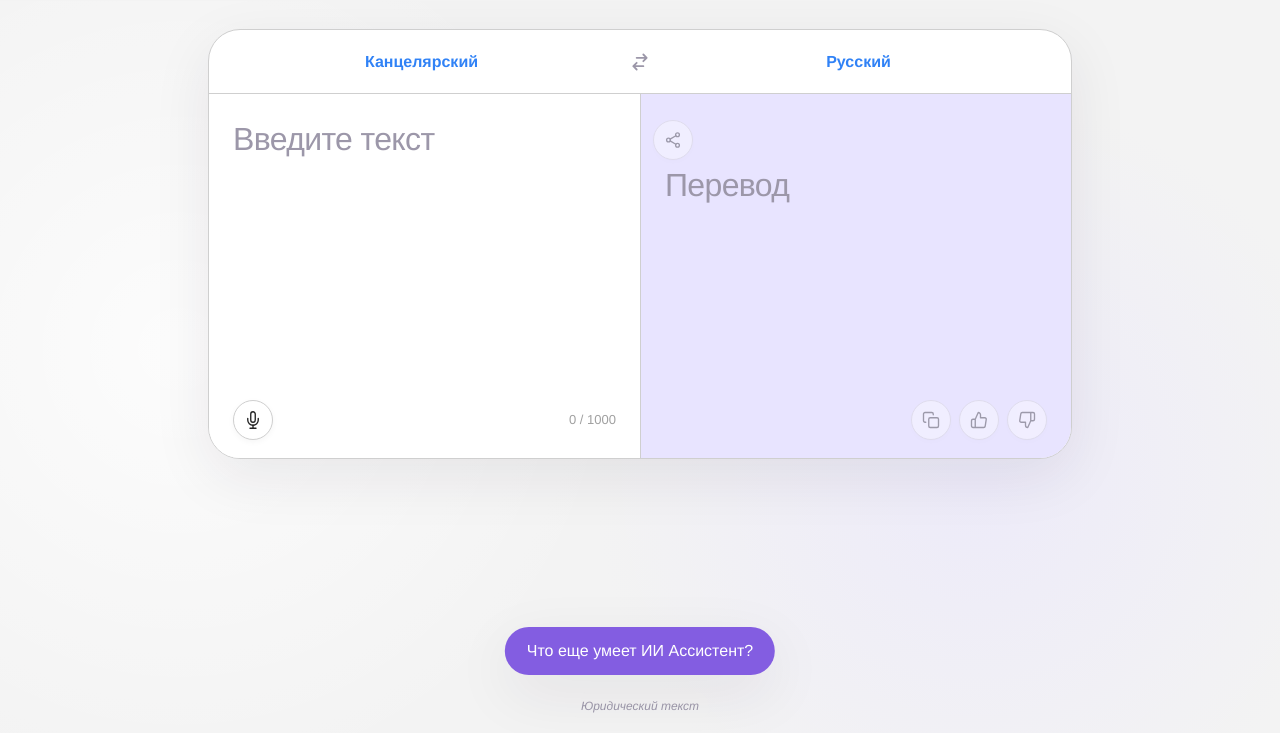
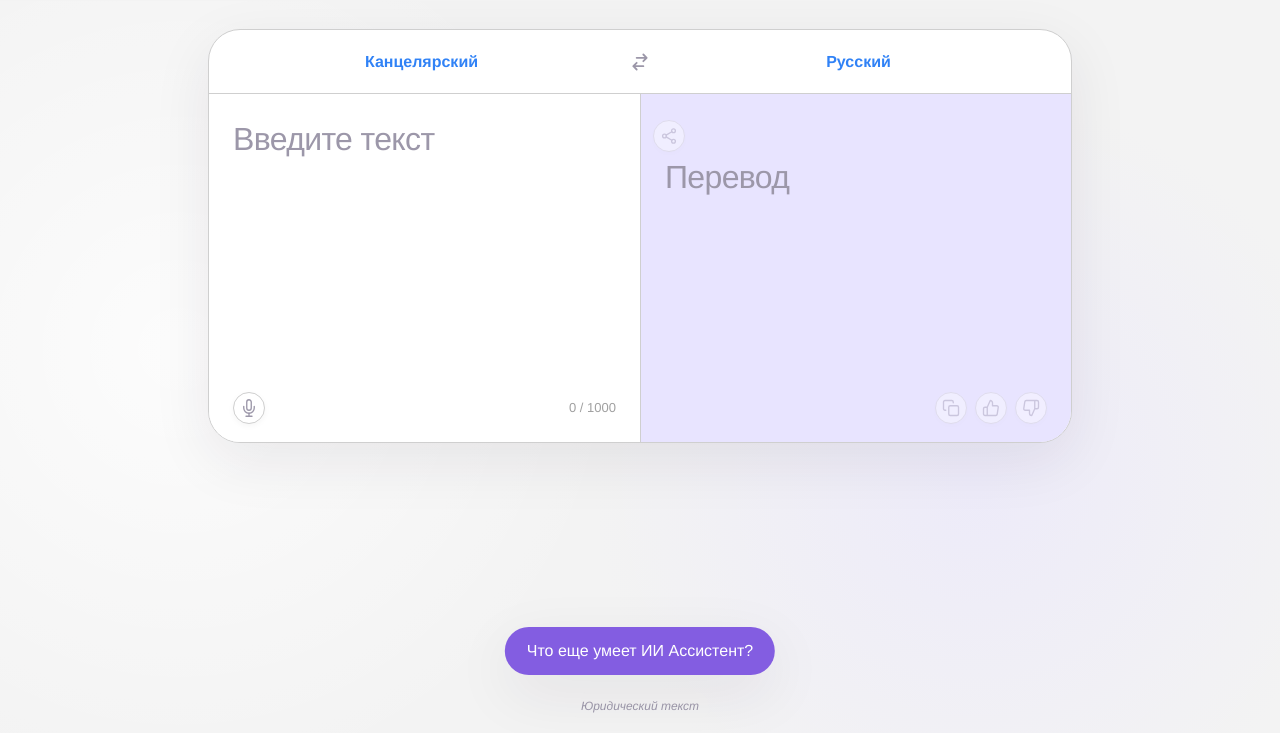
Before and after one commit to romargera/boonts_com, a website: page public/pru_translator/index.html in a window 1280 px wide. Shown: the part 67-800 px from the top of the page. Drawn offline with Linux system fonts and the light colour scheme.

Commit message:
unify all icon buttons size to 32px and color to var(--muted) matching clear button

```diff
--- a/public/pru_translator/index.html
+++ b/public/pru_translator/index.html
@@ -34,19 +34,17 @@
     .result{width:100%;min-height:220px;flex:1;border:0;padding:0 18px;margin:0;background:transparent;font-size:21px;line-height:1.35;letter-spacing:-.01em;font-family:var(--body);font-weight:400;white-space:pre-wrap;overflow-wrap:anywhere;color:var(--fg)}
     .result.empty{color:var(--muted)}
 
-    .clear-btn{float:right;margin:0 18px 6px 12px;width:32px;height:32px;min-height:32px;border-radius:var(--pill);border:1px solid var(--border);background:var(--surface);color:var(--muted);display:inline-grid;place-items:center;padding:0;transition:all .18s ease;box-shadow:0 2px 6px oklch(0 0 0 / .04)}
+    .clear-btn,.mic-btn,.action-btn{width:32px;height:32px;min-height:32px;border-radius:var(--pill);border:1px solid var(--border);background:var(--surface);color:var(--muted);display:inline-grid;place-items:center;padding:0;transition:all .18s ease;box-shadow:0 2px 6px oklch(0 0 0 / .04)}
+    .clear-btn{float:right;margin:0 18px 6px 12px}
     .clear-btn[hidden]{display:none!important}
-    .clear-btn:hover{background:var(--bg);border-color:var(--accent);color:var(--fg);transform:scale(1.06)}
+    .share-top-btn{float:right;margin:0 18px 6px 12px}
+    .clear-btn:hover,.mic-btn:hover:not(.recording),.action-btn:hover:not(:disabled){background:var(--bg);border-color:var(--accent);color:var(--fg);transform:scale(1.06)}
 
-    .mic-btn{width:40px;height:40px;min-height:40px;border-radius:var(--pill);border:1px solid var(--border);background:var(--surface);color:var(--fg);display:inline-grid;place-items:center;padding:0;transition:all .18s ease;box-shadow:0 2px 6px oklch(0 0 0 / .04)}
-    .mic-btn:hover{background:var(--bg);border-color:var(--accent);color:var(--accent);transform:scale(1.06)}
     .mic-btn.recording{background:oklch(0.55 0.22 25);color:#fff;border-color:oklch(0.55 0.22 25);animation:micPulse 1.2s infinite ease-in-out}
     @keyframes micPulse{0%{box-shadow:0 0 0 0 oklch(0.55 0.22 25 / .6)}70%{box-shadow:0 0 0 10px oklch(0.55 0.22 25 / 0)}100%{box-shadow:0 0 0 0 oklch(0.55 0.22 25 / 0)}}
 
     /* Result Actions (Bottom-Right Corner Row) */
     .result-actions{display:flex;align-items:center;gap:8px}
-    .action-btn{width:40px;height:40px;min-height:40px;border-radius:var(--pill);border:1px solid var(--border);background:var(--surface);color:var(--fg);display:inline-grid;place-items:center;padding:0;transition:all .18s ease;box-shadow:0 2px 6px oklch(0 0 0 / .04)}
-    .action-btn:hover:not(:disabled){background:var(--bg);border-color:var(--accent);color:var(--accent);transform:scale(1.06)}
     .action-btn:disabled{opacity:.38;cursor:not-allowed}
     .action-btn.active-like{background:oklch(0.6 0.18 145);color:#fff;border-color:oklch(0.6 0.18 145)}
     .action-btn.active-dislike{background:oklch(0.55 0.22 25);color:#fff;border-color:oklch(0.55 0.22 25)}
```
Also changed, not shown: public/pru_translator/p-ru-translator.html (+4 -6 lines).
